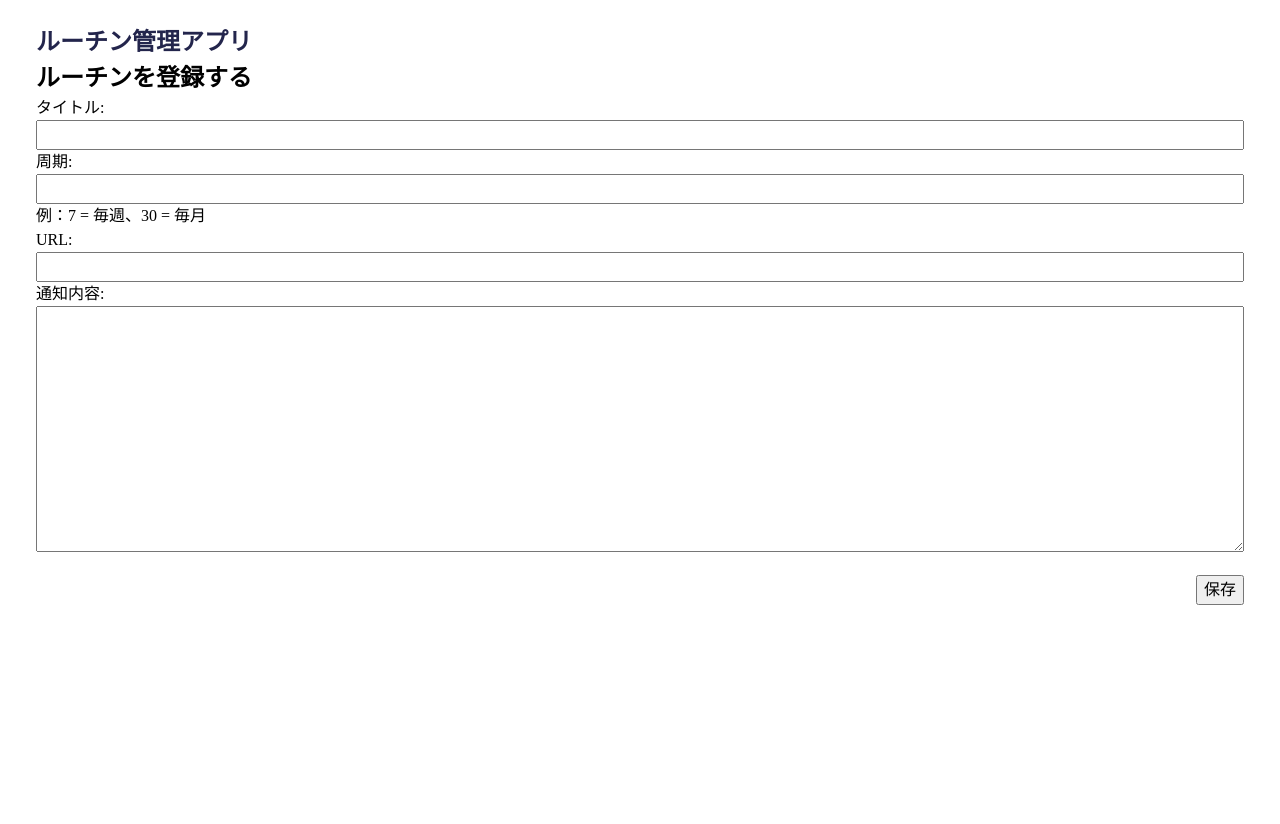
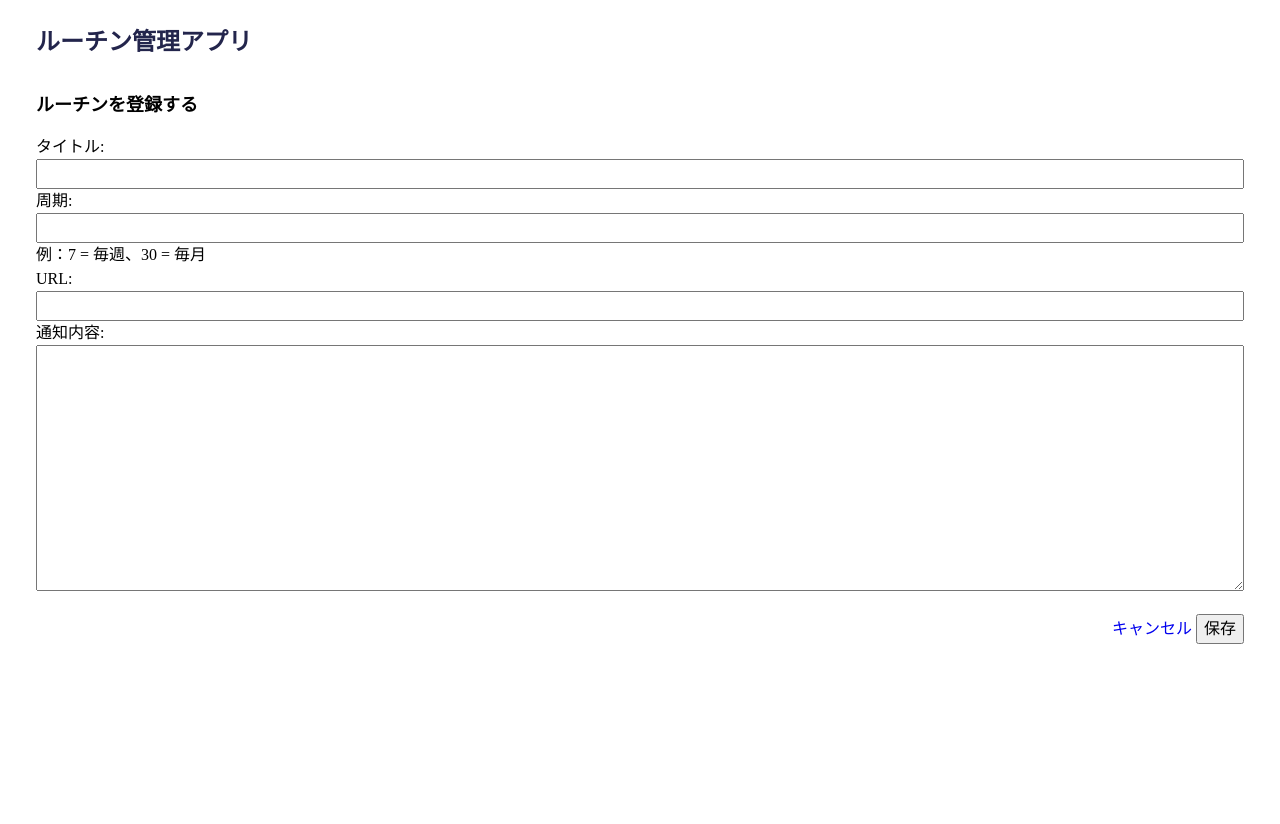
Before and after one commit to Kota-704/routine_project, a Django app: page /reminder/page/create/ in a window 1280 px wide. Run offline with Django 5.2, Linux system fonts and the light colour scheme.

Commit message:
♻️ レイアウトの変更

```diff
--- a/routine_project/reminder/templates/reminder/page_form.html
+++ b/routine_project/reminder/templates/reminder/page_form.html
@@ -1,8 +1,9 @@
 {% extends "base/reminder_base.html" %} {% block body %}
-<h2>ルーチンを登録する</h2>
+<h2 class="register_heading">ルーチンを登録する</h2>
 <form method="POST">
   {% csrf_token %} {{ form.as_p }}
   <div class="button_wrapper">
+    <a href="{% url 'reminder:page_list' %}">キャンセル</a>
     <button type="submit" class="update_button">保存</button>
   </div>
 </form>
--- a/routine_project/reminder/templates/reminder/page_update.html
+++ b/routine_project/reminder/templates/reminder/page_update.html
@@ -1,9 +1,10 @@
 {% extends "base/reminder_base.html" %} {% block body %}
 
-<h2>ルーチンを更新する</h2>
+<h2 class="register_heading">ルーチンを更新する</h2>
 <form method="POST">
   {% csrf_token %} {{ form.as_p }}
   <div class="button_wrapper">
+    <a href="{% url 'reminder:page_detail' page.id %}">キャンセル</a>
     <button type="submit" class="update_button">更新</button>
   </div>
 </form>
--- a/routine_project/static/css/style.css
+++ b/routine_project/static/css/style.css
@@ -165,4 +165,10 @@ textarea {
   text-align: right;
 }
 
+.register_heading {
+  font-size: 18px;
+  margin-bottom: 16px;
+  margin-top: 32px;
+}
+
 /*# sourceMappingURL=style.css.map */
--- a/routine_project/theme/static_src/scss/style.scss
+++ b/routine_project/theme/static_src/scss/style.scss
@@ -168,3 +168,9 @@ textarea {
   margin-top: 16px;
   text-align: right;
 }
+
+.register_heading {
+  font-size: 18px;
+  margin-bottom: 16px;
+  margin-top: 32px;
+}
```
Also changed, not shown: 1 other file.
